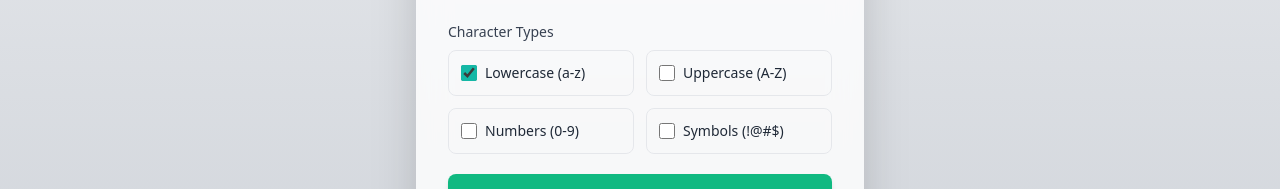
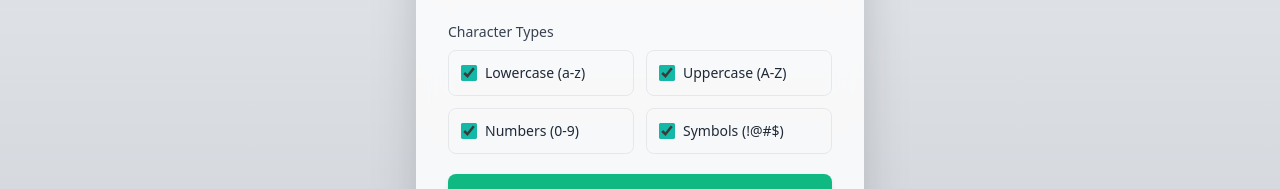
Before and after one commit to IVIonsters/KeyCrafter, a React (Vite) app in the folder KeyCrafter/: page / in a window 1280 px wide. Shown: the part 498-687 px from the top of the page. Built offline with nearby package versions, Linux system fonts and the light colour scheme.

Commit message:
refactor CheckboxGroup and PasswordGenerator components; implement character options handling and update checkbox states

```diff
--- a/KeyCrafter/src/components/CheckboxGroup.jsx
+++ b/KeyCrafter/src/components/CheckboxGroup.jsx
@@ -1,16 +1,23 @@
+/* eslint-disable react/prop-types */
+function CheckboxGroup({ options, onCharacterChange }) {
 
+  // Change Handler
+  function handleChange(e) {
+    const optionName = e.target.id.replace('include', '').toLowerCase();
+    onCharacterChange({ ...options, [optionName]: e.target.checked });
+  }
 
-function CheckboxGroup() {
   return (
     <div className="grid grid-cols-2 gap-3 w-full">
       <label
         className="flex items-center space-x-2 p-3 border border-gray-200 rounded-lg hover:bg-gray-50 transition-all duration-200"
       >
         <input
+          checked={options.lowercase}
+          onChange={handleChange}
           type="checkbox"
           id="includelowercase"
           className="h-4 w-4 rounded border-gray-300 accent-teal-500 focus:ring-teal-400"
-          defaultChecked
         />
         <span className="text-gray-800 text-sm">Lowercase (a-z)</span>
       </label>
@@ -21,6 +28,8 @@ function CheckboxGroup() {
         <input
           type="checkbox"
           id="includeuppercase"
+          checked={options.uppercase}
+          onChange={handleChange}
           className="h-4 w-4 rounded border-gray-300 accent-teal-500 focus:ring-teal-400"
         />
         <span className="text-gray-800 text-sm">Uppercase (A-Z)</span>
@@ -32,6 +41,8 @@ function CheckboxGroup() {
         <input
           type="checkbox"
           id="includenumbers"
+          checked={options.numbers}
+          onChange={handleChange}
           className="h-4 w-4 rounded border-gray-300 accent-teal-500 focus:ring-teal-400"
         />
         <span className="text-gray-800 text-sm">Numbers (0-9)</span>
@@ -42,7 +53,9 @@ function CheckboxGroup() {
       >
         <input
           type="checkbox"
-          id="includespecialcharacters"
+          id="includesymbols"
+          checked={options.symbols}
+          onChange={handleChange}
           className="h-4 w-4 rounded border-gray-300 accent-teal-500 focus:ring-teal-400"
         />
         <span className="text-gray-800 text-sm">Symbols (!@#$)</span>
--- a/KeyCrafter/src/components/PasswordGenerator.jsx
+++ b/KeyCrafter/src/components/PasswordGenerator.jsx
@@ -12,6 +12,11 @@ function PasswordGenerator() {
   //Character Options Props
   const [characters, setCharacters] = useState({ uppercase: true, lowercase: true, numbers: true, symbols: true })
 
+  // Character Options Handler
+  const handleCharacterChange = (newCharacters) => {
+    setCharacters(newCharacters)
+  }
+
   function generatePassword() {
     // Character Variables
     let lowercase = "abcdefghijklmnopqrstuvwxyz";
@@ -25,7 +30,8 @@ function PasswordGenerator() {
     let password = ''
 
     //Generation Disable Check - Future Use
-
+    const isAnyOptionSelected = characters.uppercase || characters.lowercase ||
+      characters.numbers || characters.symbols;
 
     // Character Pool Creation / Strength Count - Future Use
     if (characters.lowercase === true) {
@@ -102,7 +108,10 @@ function PasswordGenerator() {
         {/* Character Options */}
         <div>
           <h3 className="text-sm font-medium text-gray-700 mb-2">Character Types</h3>
-          <CheckboxGroup />
+          <CheckboxGroup
+            options={characters}
+            onCharacterChange={handleCharacterChange}
+          />
         </div>
 
         {/* Generate Button */}
```
